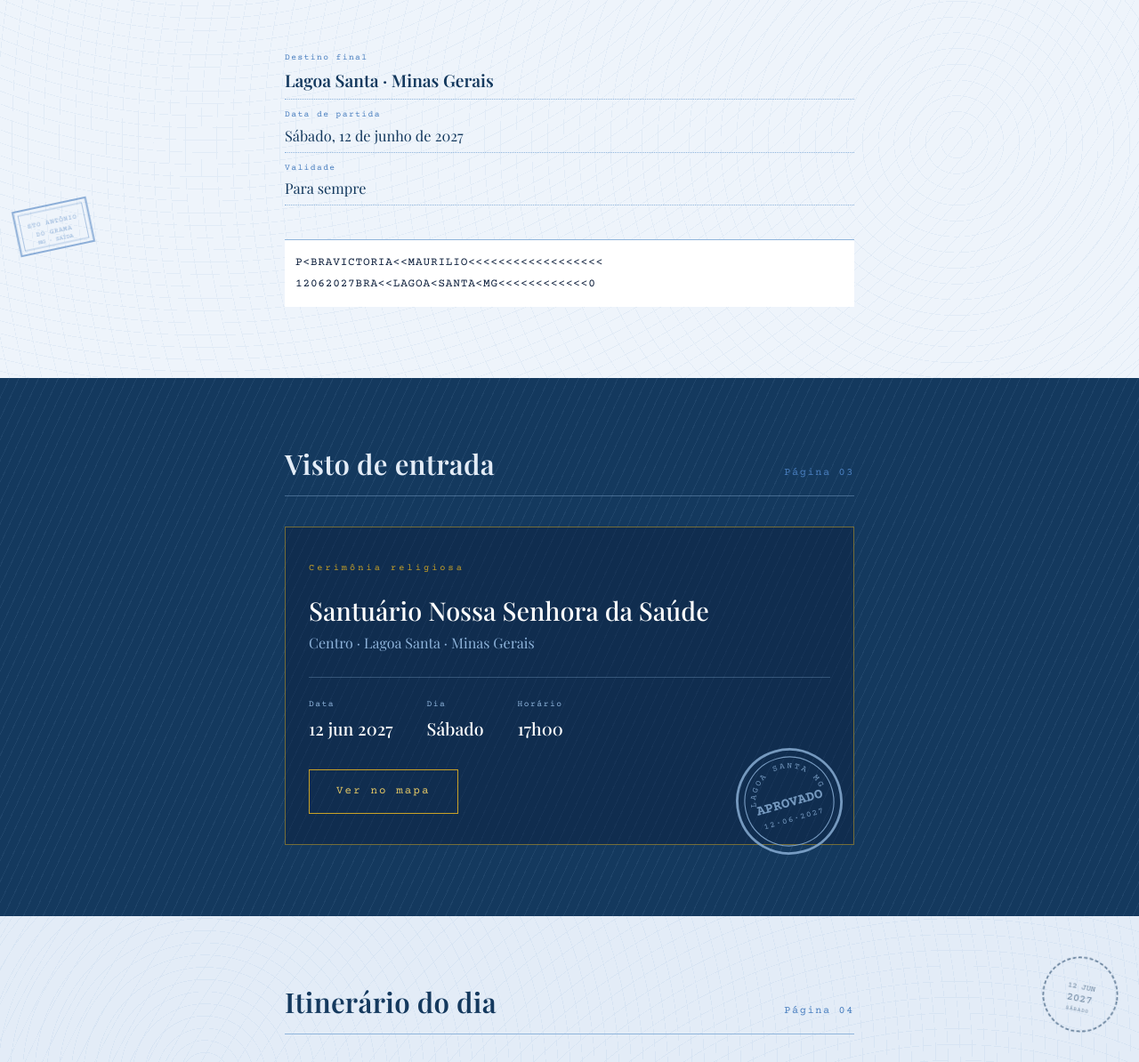
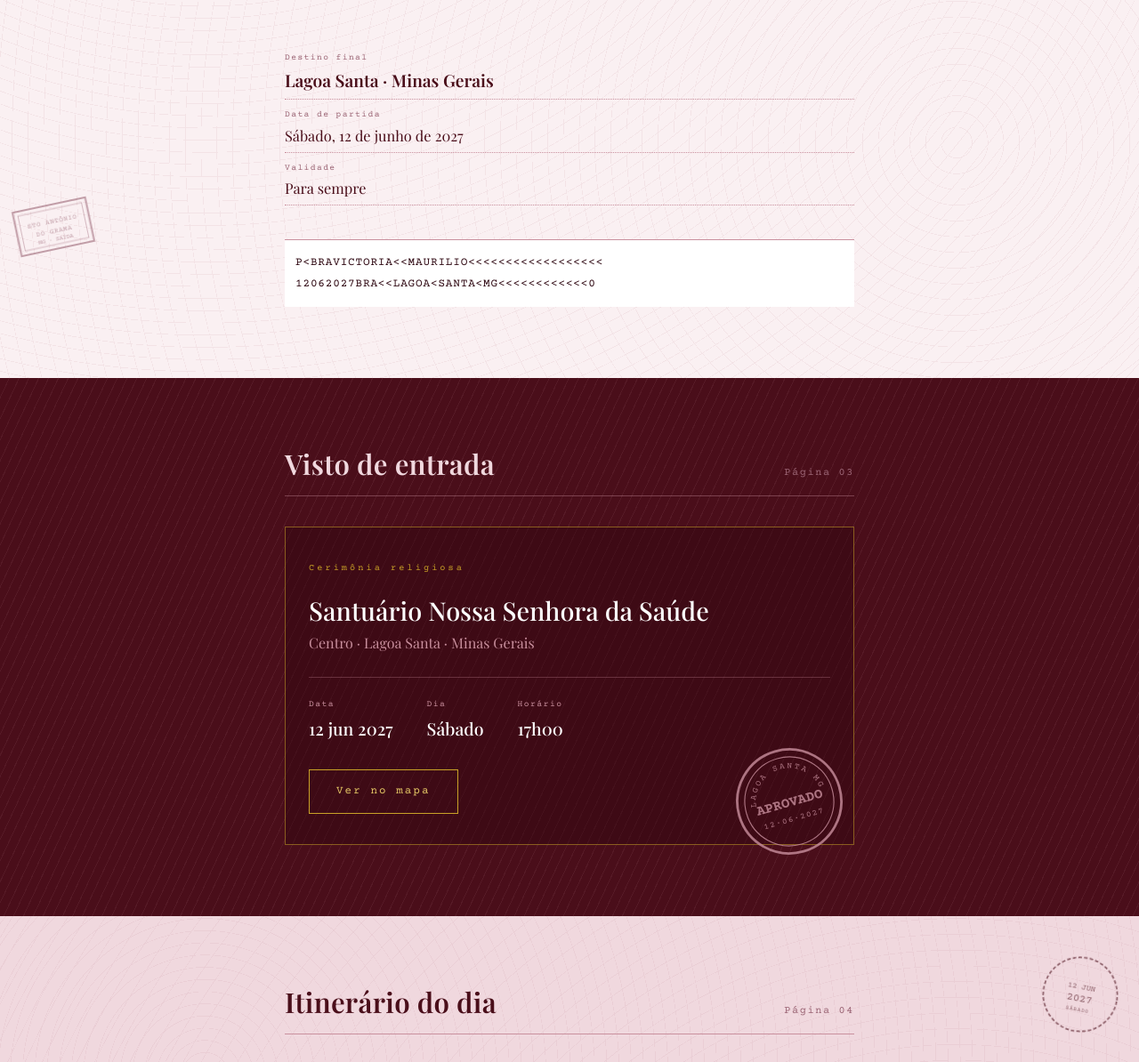
Before and after one commit to mauriliosfc/convite-casamento, a plain HTML site: page convite-victoria-maurilio_1.html in a window 1280 px wide. Shown: the part 1578-2772 px from the top of the page at 89% size. Drawn offline with nearby package versions, Linux system fonts and the light colour scheme; a web font is replaced by a local one.

Commit message:
Apply burgundy & blush rose color palette
Co-Authored-By: Claude Sonnet 4.6 <noreply@anthropic.com>

```diff
--- a/convite-victoria-maurilio_1.html
+++ b/convite-victoria-maurilio_1.html
@@ -43,16 +43,16 @@ const CONVITE = {
    TOKENS
    ============================================================ */
 :root{
-  --navy:      #0B1D3A;
-  --petroleo:  #14395E;
-  --royal:     #1F4E8C;
-  --azul-med:  #4A7FBF;
-  --azul-pale: #8FB4DB;
-  --gelo:      #E3ECF7;
-  --papel:     #EEF4FB;
+  --navy:      #2D0610;
+  --petroleo:  #4A0E1A;
+  --royal:     #8C1A30;
+  --azul-med:  #9B6575;
+  --azul-pale: #C9909E;
+  --gelo:      #F0D8DE;
+  --papel:     #FAF0F2;
   --ouro:      #C9A227;
   --ouro-claro:#E4C765;
-  --tinta:     #0E2340;
+  --tinta:     #2D0610;
 
   --serif: "Playfair Display", Georgia, serif;
   --mono:  "Courier Prime", "Courier New", monospace;
@@ -130,7 +130,7 @@ body{
   content:"";
   position:absolute;
   inset:0;
-  background-image:repeating-linear-gradient(115deg, transparent 0 9px, rgba(143,180,219,.18) 9px 10px);
+  background-image:repeating-linear-gradient(115deg, transparent 0 9px, rgba(201,144,158,.18) 9px 10px);
   opacity:.5;
   pointer-events:none;
 }
@@ -164,7 +164,7 @@ body{
   letter-spacing:.01em;
   color:var(--petroleo);
 }
-.pagina--escura .cabeca{ border-bottom-color:rgba(143,180,219,.4); }
+.pagina--escura .cabeca{ border-bottom-color:rgba(201,144,158,.4); }
 .pagina--escura .cabeca h2{ color:var(--gelo); }
 .cabeca .folio{
   font-family:var(--mono);
@@ -183,7 +183,7 @@ body{
   display:grid;
   place-items:center;
   background:
-    radial-gradient(ellipse at 50% 32%, #16305A 0%, var(--navy) 62%, #061229 100%);
+    radial-gradient(ellipse at 50% 32%, #4A1020 0%, var(--navy) 62%, #160309 100%);
   padding:40px 20px;
   position:relative;
 }
@@ -289,7 +289,7 @@ body{
   font-family:var(--mono);
   font-size:.6rem;
   letter-spacing:.3em;
-  color:rgba(143,180,219,.55);
+  color:rgba(201,144,158,.55);
   z-index:2;
 }
 
@@ -307,7 +307,7 @@ body{
   aspect-ratio:3/4;
   border:1px solid var(--azul-med);
   background:
-    linear-gradient(140deg, rgba(143,180,219,.22), rgba(227,236,247,.5));
+    linear-gradient(140deg, rgba(155,101,117,.22), rgba(240,216,222,.5));
   display:grid;
   place-items:center;
   position:relative;
@@ -330,7 +330,7 @@ body{
 .retrato::after{
   content:"";
   position:absolute; inset:0;
-  background:repeating-linear-gradient(-38deg, transparent 0 11px, rgba(31,78,140,.09) 11px 12px);
+  background:repeating-linear-gradient(-38deg, transparent 0 11px, rgba(140,26,48,.09) 11px 12px);
   pointer-events:none;
 }
 
@@ -379,7 +379,7 @@ body{
   position:relative;
   border:1px solid rgba(201,162,39,.55);
   padding:38px 26px 34px;
-  background:rgba(11,29,58,.4);
+  background:rgba(45,6,16,.4);
 }
 .visto-tipo{
   font-family:var(--mono);
@@ -404,7 +404,7 @@ body{
   display:flex;
   flex-wrap:wrap;
   gap:24px 38px;
-  border-top:1px solid rgba(143,180,219,.3);
+  border-top:1px solid rgba(201,144,158,.3);
   padding-top:22px;
 }
 .visto-linhas div span{
@@ -486,7 +486,7 @@ body{
 .embarque{
   display:flex;
   background:#fff;
-  box-shadow:0 18px 40px rgba(11,29,58,.16);
+  box-shadow:0 18px 40px rgba(45,6,16,.16);
   position:relative;
 }
 @media (max-width:620px){ .embarque{ flex-direction:column; } }
@@ -598,7 +598,7 @@ body{
 .etiqueta:nth-child(1){ background:var(--navy); }
 .etiqueta:nth-child(2){ background:var(--petroleo); }
 .etiqueta:nth-child(3){ background:var(--royal); }
-.etiqueta:nth-child(4){ background:#2C639E; }
+.etiqueta:nth-child(4){ background:#7A1A2E; }
 .etiqueta h3{
   font-family:var(--mono);
   font-size:.62rem;
@@ -641,7 +641,7 @@ body{
   position:relative;
   border:1px solid rgba(201,162,39,.55);
   padding:36px 26px 34px;
-  background:rgba(11,29,58,.4);
+  background:rgba(45,6,16,.4);
   max-width:520px;
 }
 .controle-texto{
@@ -691,8 +691,8 @@ body{
 }
 .flap{
   min-width:74px;
-  background:linear-gradient(to bottom, #16294A 0 49%, #0A1729 51% 100%);
-  border:1px solid rgba(143,180,219,.22);
+  background:linear-gradient(to bottom, #3D0B18 0 49%, #220510 51% 100%);
+  border:1px solid rgba(201,144,158,.22);
   padding:14px 10px 10px;
   position:relative;
 }
@@ -732,7 +732,7 @@ body{
   font-family:var(--mono);
   font-size:.62rem;
   letter-spacing:.24em;
-  color:rgba(143,180,219,.6);
+  color:rgba(201,144,158,.6);
   margin:26px 0 0;
 }
 
@@ -794,9 +794,9 @@ body{
       </g>
       <!-- monograma -->
       <text x="60" y="76" text-anchor="middle" font-family="Playfair Display, serif"
-            font-size="36" fill="#E3ECF7" letter-spacing="1">V</text>
+            font-size="36" fill="#F0D8DE" letter-spacing="1">V</text>
       <text x="60" y="76" text-anchor="middle" font-family="Playfair Display, serif"
-            font-size="36" fill="#E3ECF7" letter-spacing="1" dx="30">M</text>
+            font-size="36" fill="#F0D8DE" letter-spacing="1" dx="30">M</text>
       <text x="60" y="74" text-anchor="middle" font-family="Playfair Display, serif"
             font-size="22" font-style="italic" fill="#C9A227" dx="15">&amp;</text>
     </svg>
@@ -856,22 +856,22 @@ body{
 
   <!-- carimbos -->
   <svg class="carimbo-solto" style="top:54px; right:14px; width:108px; height:108px; --rot:14deg" viewBox="0 0 120 120" aria-hidden="true">
-    <circle cx="60" cy="60" r="55" fill="none" stroke="#1F4E8C" stroke-width="2.4"/>
-    <circle cx="60" cy="60" r="47" fill="none" stroke="#1F4E8C" stroke-width="1"/>
+    <circle cx="60" cy="60" r="55" fill="none" stroke="#8C1A30" stroke-width="2.4"/>
+    <circle cx="60" cy="60" r="47" fill="none" stroke="#8C1A30" stroke-width="1"/>
     <path id="arco1" d="M60 60 m -37 0 a 37 37 0 1 1 74 0" fill="none"/>
-    <text font-family="Courier Prime, monospace" font-size="10.5" fill="#1F4E8C" letter-spacing="1.4">
+    <text font-family="Courier Prime, monospace" font-size="10.5" fill="#8C1A30" letter-spacing="1.4">
       <textPath href="#arco1" startOffset="50%" text-anchor="middle">RIO DE JANEIRO</textPath>
     </text>
-    <text x="60" y="66" text-anchor="middle" font-family="Courier Prime, monospace" font-size="15" fill="#1F4E8C">RJ</text>
-    <text x="60" y="84" text-anchor="middle" font-family="Courier Prime, monospace" font-size="8.5" fill="#1F4E8C" letter-spacing="1">SAÍDA</text>
+    <text x="60" y="66" text-anchor="middle" font-family="Courier Prime, monospace" font-size="15" fill="#8C1A30">RJ</text>
+    <text x="60" y="84" text-anchor="middle" font-family="Courier Prime, monospace" font-size="8.5" fill="#8C1A30" letter-spacing="1">SAÍDA</text>
   </svg>
 
   <svg class="carimbo-solto" style="bottom:120px; left:10px; width:100px; height:100px; --rot:-12deg" viewBox="0 0 120 120" aria-hidden="true">
-    <rect x="10" y="30" width="100" height="60" fill="none" stroke="#4A7FBF" stroke-width="2.4"/>
-    <rect x="16" y="36" width="88" height="48" fill="none" stroke="#4A7FBF" stroke-width=".8"/>
-    <text x="60" y="55" text-anchor="middle" font-family="Courier Prime, monospace" font-size="9" fill="#4A7FBF" letter-spacing=".8">STO ANTÔNIO</text>
-    <text x="60" y="68" text-anchor="middle" font-family="Courier Prime, monospace" font-size="9" fill="#4A7FBF" letter-spacing=".8">DO GRAMA</text>
-    <text x="60" y="79" text-anchor="middle" font-family="Courier Prime, monospace" font-size="8" fill="#4A7FBF">MG · SAÍDA</text>
+    <rect x="10" y="30" width="100" height="60" fill="none" stroke="#9B6575" stroke-width="2.4"/>
+    <rect x="16" y="36" width="88" height="48" fill="none" stroke="#9B6575" stroke-width=".8"/>
+    <text x="60" y="55" text-anchor="middle" font-family="Courier Prime, monospace" font-size="9" fill="#9B6575" letter-spacing=".8">STO ANTÔNIO</text>
+    <text x="60" y="68" text-anchor="middle" font-family="Courier Prime, monospace" font-size="9" fill="#9B6575" letter-spacing=".8">DO GRAMA</text>
+    <text x="60" y="79" text-anchor="middle" font-family="Courier Prime, monospace" font-size="8" fill="#9B6575">MG · SAÍDA</text>
   </svg>
 </section>
 
@@ -896,14 +896,14 @@ body{
 
       <svg class="carimbo-aprovado" viewBox="0 0 140 140" aria-hidden="true">
         <g transform="rotate(-16 70 70)" opacity=".8">
-          <circle cx="70" cy="70" r="62" fill="none" stroke="#8FB4DB" stroke-width="3"/>
-          <circle cx="70" cy="70" r="53" fill="none" stroke="#8FB4DB" stroke-width="1.2"/>
+          <circle cx="70" cy="70" r="62" fill="none" stroke="#C9909E" stroke-width="3"/>
+          <circle cx="70" cy="70" r="53" fill="none" stroke="#C9909E" stroke-width="1.2"/>
           <path id="arcoAp" d="M70 70 m -40 0 a 40 40 0 1 1 80 0" fill="none"/>
-          <text font-family="Courier Prime, monospace" font-size="10" fill="#8FB4DB" letter-spacing="2.4">
+          <text font-family="Courier Prime, monospace" font-size="10" fill="#C9909E" letter-spacing="2.4">
             <textPath href="#arcoAp" startOffset="50%" text-anchor="middle">LAGOA SANTA MG</textPath>
           </text>
-          <text x="70" y="76" text-anchor="middle" font-family="Courier Prime, monospace" font-size="17" font-weight="700" fill="#8FB4DB">APROVADO</text>
-          <text x="70" y="94" text-anchor="middle" font-family="Courier Prime, monospace" font-size="10" fill="#8FB4DB" letter-spacing="1.5">12·06·2027</text>
+          <text x="70" y="76" text-anchor="middle" font-family="Courier Prime, monospace" font-size="17" font-weight="700" fill="#C9909E">APROVADO</text>
+          <text x="70" y="94" text-anchor="middle" font-family="Courier Prime, monospace" font-size="10" fill="#C9909E" letter-spacing="1.5">12·06·2027</text>
         </g>
       </svg>
 
@@ -959,10 +959,10 @@ body{
   </div>
 
   <svg class="carimbo-solto" style="top:40px; right:18px; width:96px; height:96px; --rot:11deg" viewBox="0 0 120 120" aria-hidden="true">
-    <circle cx="60" cy="60" r="52" fill="none" stroke="#14395E" stroke-width="2.2" stroke-dasharray="5 3"/>
-    <text x="60" y="52" text-anchor="middle" font-family="Courier Prime, monospace" font-size="11" fill="#14395E">12 JUN</text>
-    <text x="60" y="70" text-anchor="middle" font-family="Courier Prime, monospace" font-size="15" fill="#14395E">2027</text>
-    <text x="60" y="84" text-anchor="middle" font-family="Courier Prime, monospace" font-size="7.5" fill="#14395E" letter-spacing="1">SÁBADO</text>
+    <circle cx="60" cy="60" r="52" fill="none" stroke="#4A0E1A" stroke-width="2.2" stroke-dasharray="5 3"/>
+    <text x="60" y="52" text-anchor="middle" font-family="Courier Prime, monospace" font-size="11" fill="#4A0E1A">12 JUN</text>
+    <text x="60" y="70" text-anchor="middle" font-family="Courier Prime, monospace" font-size="15" fill="#4A0E1A">2027</text>
+    <text x="60" y="84" text-anchor="middle" font-family="Courier Prime, monospace" font-size="7.5" fill="#4A0E1A" letter-spacing="1">SÁBADO</text>
   </svg>
 </section>
 
```
